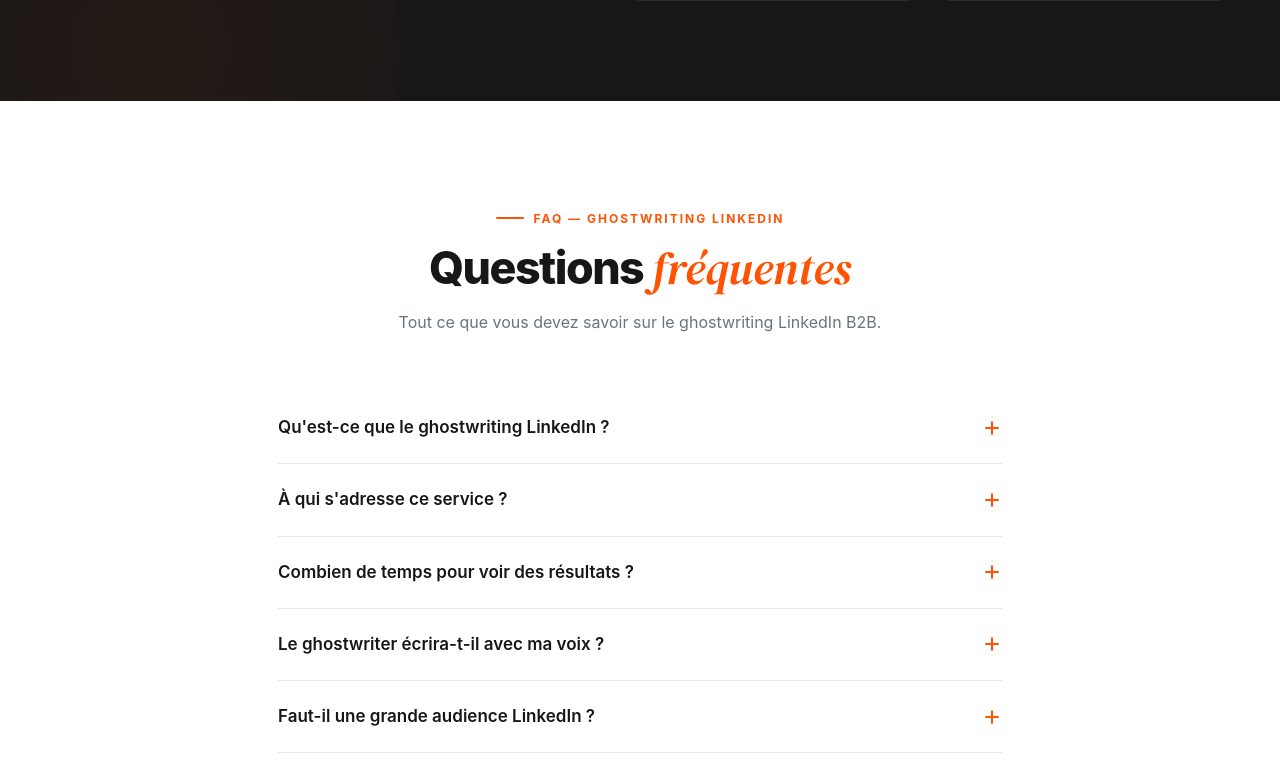
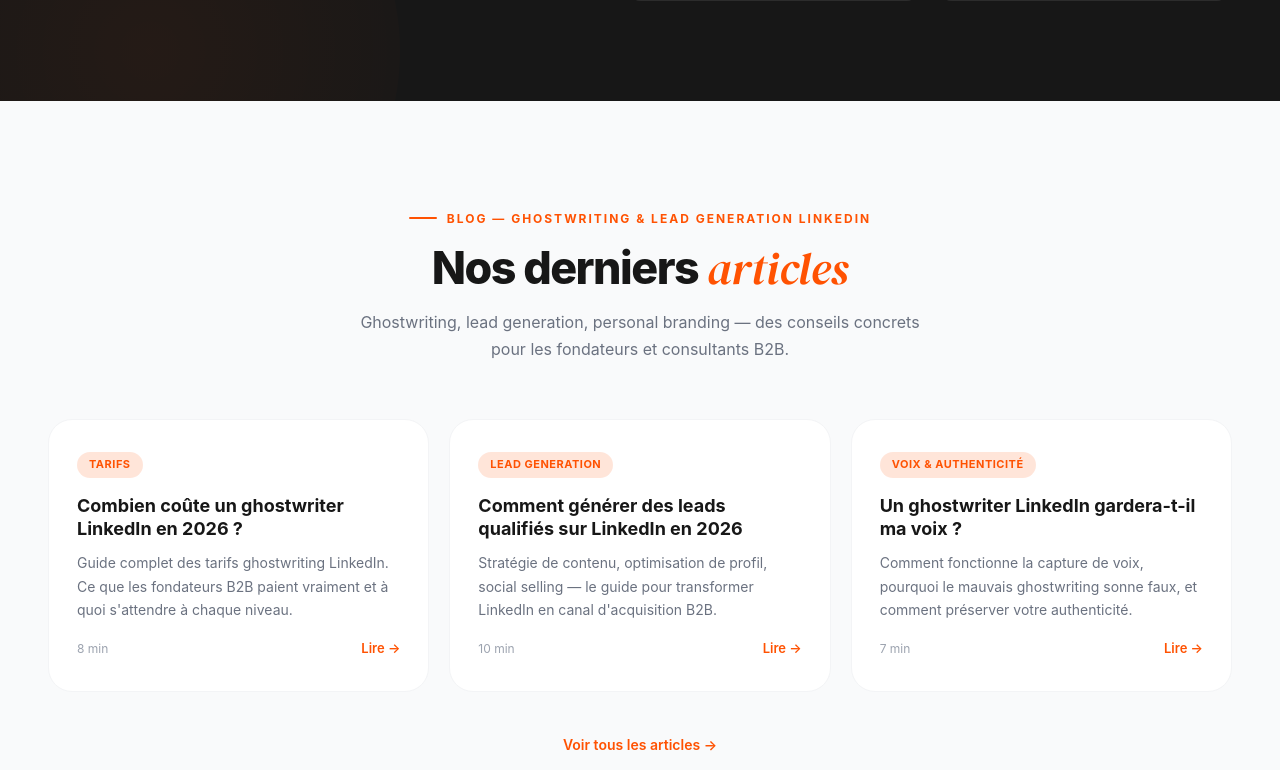
Before and after one commit to liuba-larousse/owrites, a Next.js app: page / in a window 1280 px wide. Shown: the part 10310-11080 px from the top of the page. Built offline with nearby package versions, Linux system fonts and the light colour scheme; a web font is replaced by a local one.

Commit message:
feat: add blog preview section to homepage with 3 real articles
Co-Authored-By: Claude Opus 4.6 (1M context) <noreply@anthropic.com>

```diff
--- a/app/page.tsx
+++ b/app/page.tsx
@@ -12,6 +12,7 @@ import Results from "@/components/sections/Results";
 import CaseStudy from "@/components/sections/CaseStudy";
 import Testimonials from "@/components/sections/Testimonials";
 import Manifesto from "@/components/sections/Manifesto";
+import BlogPreview from "@/components/sections/BlogPreview";
 import FAQ from "@/components/sections/FAQ";
 import CalendlySection from "@/components/sections/CalendlySection";
 import CTAFinal from "@/components/sections/CTAFinal";
@@ -37,6 +38,7 @@ export default function HomePage() {
       <CaseStudy />
       <Testimonials />
       <Manifesto />
+      <BlogPreview />
       <FAQ />
       <CalendlySection />
       <CTAFinal />
--- a/components/sections/BlogPreview.tsx
+++ b/components/sections/BlogPreview.tsx
@@ -1,110 +1,154 @@
 import Link from "next/link";
-import { ArrowRight, Clock, Tag } from "lucide-react";
 
 const posts = [
   {
-    slug: "strategie-contenu-b2b-2025",
-    category: "Stratégie",
-    title: "5 piliers d'une stratégie de contenu B2B efficace en 2025",
-    excerpt:
-      "Découvrez comment les entreprises B2B leaders génèrent des leads qualifiés grâce à une stratégie de contenu structurée et mesurable.",
+    slug: "cout-ghostwriter-linkedin-2026",
+    tag: "Tarifs",
+    title: "Combien coûte un ghostwriter LinkedIn en 2026 ?",
+    excerpt: "Guide complet des tarifs ghostwriting LinkedIn. Ce que les fondateurs B2B paient vraiment et à quoi s'attendre à chaque niveau.",
     readTime: "8 min",
-    date: "12 mars 2025",
-    color: "bg-brand-600",
   },
   {
-    slug: "ia-redaction-contenu-entreprise",
-    category: "Intelligence Artificielle",
-    title: "Comment l'IA transforme la rédaction de contenu d'entreprise",
-    excerpt:
-      "L'IA ne remplace pas les rédacteurs humains — elle les amplifie. Voici comment combiner expertise humaine et automatisation intelligente.",
-    readTime: "6 min",
-    date: "5 mars 2025",
-    color: "bg-purple-600",
+    slug: "generer-leads-qualifies-linkedin",
+    tag: "Lead generation",
+    title: "Comment générer des leads qualifiés sur LinkedIn en 2026",
+    excerpt: "Stratégie de contenu, optimisation de profil, social selling — le guide pour transformer LinkedIn en canal d'acquisition B2B.",
+    readTime: "10 min",
   },
   {
-    slug: "seo-b2b-belgique-suisse",
-    category: "SEO",
-    title: "SEO B2B en Belgique et Suisse : les spécificités à connaître",
-    excerpt:
-      "Les marchés belge et suisse ont leurs propres codes. Adaptez votre stratégie SEO pour capter le trafic qualifié francophone.",
+    slug: "ghostwriter-linkedin-voix-authenticite",
+    tag: "Voix & Authenticité",
+    title: "Un ghostwriter LinkedIn gardera-t-il ma voix ?",
+    excerpt: "Comment fonctionne la capture de voix, pourquoi le mauvais ghostwriting sonne faux, et comment préserver votre authenticité.",
     readTime: "7 min",
-    date: "28 février 2025",
-    color: "bg-emerald-600",
   },
 ];
 
 export default function BlogPreview() {
   return (
-    <section className="section-py bg-white">
-      <div className="max-w-7xl mx-auto px-4 sm:px-6 lg:px-8">
+    <section style={{ background: "var(--off-white)", padding: "100px 48px" }}>
+      <style>{`
+        @media (max-width: 1024px) {
+          .blog-preview-grid { grid-template-columns: 1fr !important; max-width: 520px; margin-left: auto !important; margin-right: auto !important; }
+        }
+        @media (max-width: 768px) {
+          .blog-preview-wrap { padding: 60px 20px !important; }
+        }
+      `}</style>
+      <div style={{ maxWidth: 1280, margin: "0 auto" }} className="blog-preview-wrap">
         {/* Header */}
-        <div className="flex flex-col sm:flex-row sm:items-end justify-between gap-4 mb-12">
-          <div className="max-w-xl">
-            <span className="inline-block rounded-full bg-brand-50 border border-brand-200 px-3 py-1 text-xs font-medium text-brand-700 mb-4">
-              Ressources & Blog
-            </span>
-            <h2 className="text-3xl sm:text-4xl font-display font-bold text-gray-900">
-              Expertise & Insights{" "}
-              <span className="text-gradient">pour votre croissance</span>
-            </h2>
+        <div style={{ textAlign: "center", marginBottom: 56 }}>
+          <div className="section-tag" style={{ justifyContent: "center", display: "inline-flex" }}>
+            Blog — Ghostwriting & Lead Generation LinkedIn
           </div>
-          <Link
-            href="/blog"
-            className="inline-flex items-center gap-1.5 text-sm font-medium text-brand-600 hover:text-brand-700 whitespace-nowrap"
+          <h2
+            style={{
+              fontSize: "clamp(28px, 3.5vw, 46px)",
+              fontWeight: 800,
+              lineHeight: 1.1,
+              letterSpacing: "-1.5px",
+              marginBottom: 16,
+              color: "var(--black)",
+              fontFamily: "var(--font-sans)",
+            }}
           >
-            Voir tous les articles
-            <ArrowRight size={16} />
-          </Link>
+            Nos derniers{" "}
+            <em
+              style={{
+                fontStyle: "italic",
+                color: "var(--orange)",
+                fontFamily: "var(--font-serif)",
+                fontWeight: 400,
+                letterSpacing: 0,
+              }}
+            >
+              articles
+            </em>
+          </h2>
+          <p style={{ fontSize: 16, color: "var(--gray-mid)", lineHeight: 1.7, maxWidth: 560, margin: "0 auto" }}>
+            Ghostwriting, lead generation, personal branding — des conseils concrets pour les fondateurs et consultants B2B.
+          </p>
         </div>
 
-        {/* Posts grid */}
-        <div className="grid grid-cols-1 md:grid-cols-3 gap-6">
+        {/* Grid */}
+        <div
+          style={{ display: "grid", gridTemplateColumns: "repeat(3, 1fr)", gap: 20 }}
+          className="blog-preview-grid"
+        >
           {posts.map((post) => (
             <Link
               key={post.slug}
               href={`/blog/${post.slug}`}
-              className="group flex flex-col rounded-2xl border border-gray-100 overflow-hidden hover:border-brand-200 hover:shadow-lg hover:shadow-brand-100/30 transition-all"
+              style={{
+                background: "#fff",
+                borderRadius: "var(--r-lg)",
+                padding: "32px 28px",
+                border: "1px solid var(--gray-100)",
+                textDecoration: "none",
+                color: "var(--black)",
+                display: "flex",
+                flexDirection: "column",
+                transition: "all 0.35s",
+              }}
+              onMouseEnter={(e) => {
+                const el = e.currentTarget as HTMLAnchorElement;
+                el.style.borderColor = "var(--orange)";
+                el.style.boxShadow = "0 16px 48px rgba(0,0,0,0.05)";
+                el.style.transform = "translateY(-3px)";
+              }}
+              onMouseLeave={(e) => {
+                const el = e.currentTarget as HTMLAnchorElement;
+                el.style.borderColor = "var(--gray-100)";
+                el.style.boxShadow = "none";
+                el.style.transform = "translateY(0)";
+              }}
             >
-              {/* Thumbnail placeholder */}
               <div
-                className={`h-40 ${post.color} flex items-center justify-center`}
+                style={{
+                  display: "inline-flex",
+                  padding: "4px 12px",
+                  borderRadius: "var(--r-full)",
+                  fontSize: 11,
+                  fontWeight: 700,
+                  textTransform: "uppercase",
+                  letterSpacing: "0.5px",
+                  background: "var(--orange-glow-strong)",
+                  color: "var(--orange)",
+                  marginBottom: 16,
+                  width: "fit-content",
+                }}
               >
-                <div className="text-white/20 text-6xl font-display font-bold">
-                  {post.category.charAt(0)}
-                </div>
+                {post.tag}
               </div>
-
-              {/* Content */}
-              <div className="flex-1 p-5 flex flex-col bg-white">
-                <div className="flex items-center gap-3 mb-3">
-                  <span className="inline-flex items-center gap-1 text-xs text-brand-600 font-medium">
-                    <Tag size={11} />
-                    {post.category}
-                  </span>
-                  <span className="inline-flex items-center gap-1 text-xs text-gray-400">
-                    <Clock size={11} />
-                    {post.readTime}
-                  </span>
-                </div>
-
-                <h3 className="text-base font-semibold font-display text-gray-900 mb-2 group-hover:text-brand-600 transition-colors leading-snug">
-                  {post.title}
-                </h3>
-
-                <p className="text-sm text-gray-500 leading-relaxed flex-1">
-                  {post.excerpt}
-                </p>
-
-                <div className="mt-4 flex items-center justify-between">
-                  <span className="text-xs text-gray-400">{post.date}</span>
-                  <span className="text-xs font-medium text-brand-600 group-hover:gap-2 flex items-center gap-1 transition-all">
-                    Lire <ArrowRight size={12} />
-                  </span>
-                </div>
+              <h3 style={{ fontSize: 18, fontWeight: 700, lineHeight: 1.3, marginBottom: 10 }}>
+                {post.title}
+              </h3>
+              <p style={{ fontSize: 14, color: "var(--gray-mid)", lineHeight: 1.7, flexGrow: 1, marginBottom: 16 }}>
+                {post.excerpt}
+              </p>
+              <div style={{ display: "flex", justifyContent: "space-between", alignItems: "center" }}>
+                <span style={{ fontSize: 12, color: "var(--gray-light)" }}>{post.readTime}</span>
+                <span style={{ fontSize: 13, fontWeight: 600, color: "var(--orange)" }}>
+                  Lire →
+                </span>
               </div>
             </Link>
           ))}
+        </div>
+
+        {/* CTA */}
+        <div style={{ textAlign: "center", marginTop: 40 }}>
+          <Link
+            href="/blog"
+            style={{
+              fontSize: 14,
+              fontWeight: 600,
+              color: "var(--orange)",
+              textDecoration: "none",
+            }}
+          >
+            Voir tous les articles →
+          </Link>
         </div>
       </div>
     </section>
```
